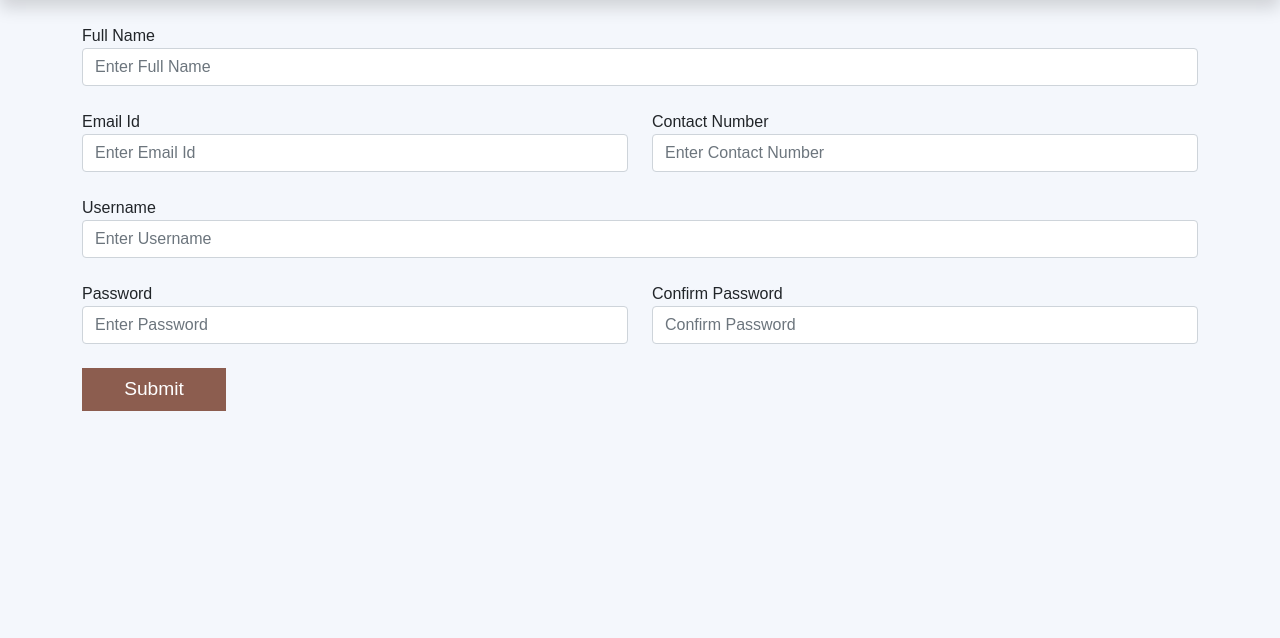
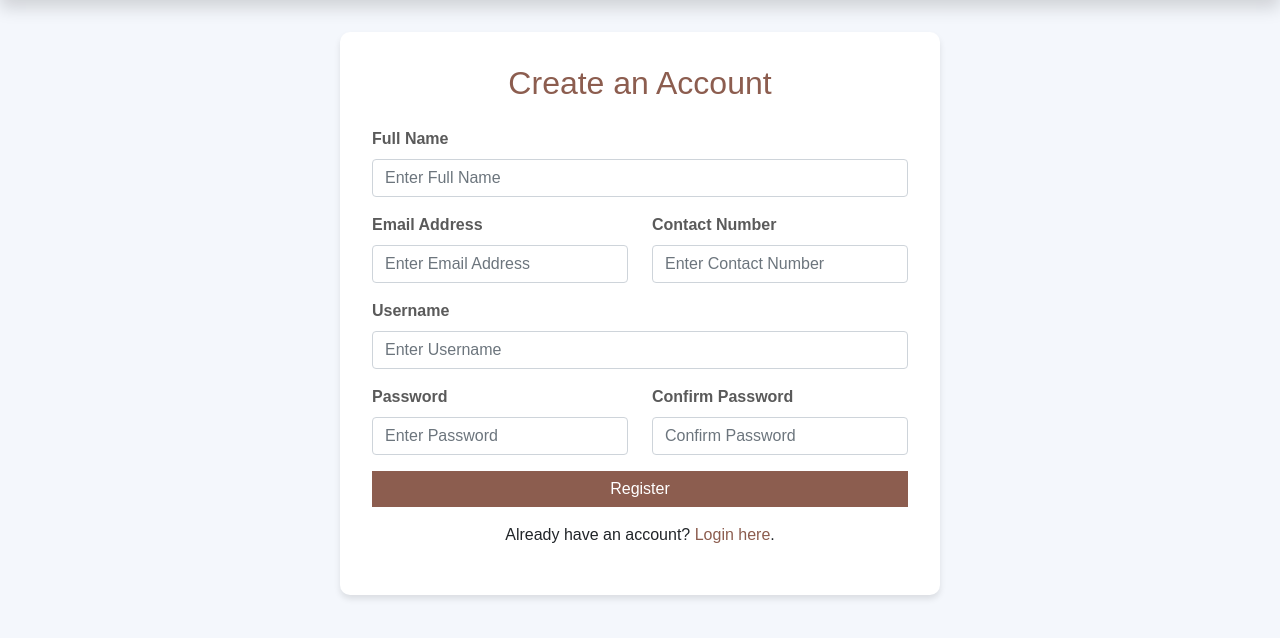
Before and after one commit to Brianfadi/Ecommerce, a Django app: page /register/ in a window 1280 px wide. Shown: the part 69-707 px from the top of the page. Run offline with Django 5.2, Linux system fonts and the light colour scheme.

Commit message:
Modified some html files to enhance system operations

```diff
--- a/shop/templates/shop/register.html
+++ b/shop/templates/shop/register.html
@@ -3,56 +3,92 @@
 {% block title %} Register {% endblock %}
 
 {% block css %}
+<style>
+    body {
+        background-color: #f8f9fa;
+    }
+
+    .register-form {
+        max-width: 600px;
+        margin: 2rem auto;
+        background: white;
+        border-radius: 10px;
+        box-shadow: 0px 4px 6px rgba(0, 0, 0, 0.1);
+        padding: 2rem;
+    }
+
+    .form-label {
+        font-weight: bold;
+        color: #5a5a5a;
+    }
+
+    .btn-submit {
+        background-color: #8c5d4f;
+        color: white;
+        font-size: 1rem;
+        border: none;
+        transition: background-color 0.3s ease;
+    }
+
+    .btn-submit:hover {
+        background-color: #6f4538;
+    }
+</style>
 {% endblock %}
+
 {% block body %}
-<form class="container mt-4" method="POST">
+<div class="register-form">
+    <h2 class="text-center mb-4" style="color: #8c5d4f;">Create an Account</h2>
+    <form method="POST">
         {% csrf_token %}
-
-    <div class="row">
-        <div class="form-group col-md-12">
-            <label>Full Name</label>
+        <div class="mb-3">
+            <label for="full_name" class="form-label">Full Name</label>
             <input type="text" class="form-control" name="full_name" id="full_name" placeholder="Enter Full Name" required>
         </div>
+
+        <div class="row mb-3">
+            <div class="col-md-6">
+                <label for="email" class="form-label">Email Address</label>
+                <input type="email" class="form-control" name="email" id="email" placeholder="Enter Email Address" required>
             </div>
-
-    <div class="row mt-4">
-        <div class="form-group col-md-6">
-            <label>Email Id</label>
-            <input type="email" class="form-control" name="email" id="email" placeholder="Enter Email Id" required>
-        </div>
-        <div class="form-group col-md-6">
-            <label>Contact Number</label>
+            <div class="col-md-6">
+                <label for="phone_number" class="form-label">Contact Number</label>
                 <input type="tel" class="form-control" name="phone_number" id="phone_number" placeholder="Enter Contact Number" required>
             </div>
         </div>
 
-    <div class="row mt-4">
-        <div class="form-group col-md-12">
-            <label>Username</label>
+        <div class="mb-3">
+            <label for="username" class="form-label">Username</label>
             <input type="text" class="form-control" name="username" id="username" placeholder="Enter Username" required>
         </div>
-    </div>
 
-    <div class="row mt-4">
-        <div class="form-group col-md-6">
-            <label>Password</label>
+        <div class="row mb-3">
+            <div class="col-md-6">
+                <label for="password1" class="form-label">Password</label>
                 <input type="password" class="form-control" name="password1" id="password1" placeholder="Enter Password" required>
             </div>
-        <div class="form-group col-md-6">
-            <label>Confirm Password</label>
+            <div class="col-md-6">
+                <label for="password2" class="form-label">Confirm Password</label>
                 <input type="password" class="form-control" name="password2" id="password2" placeholder="Confirm Password" required>
             </div>
         </div>
 
+        <div class="d-grid">
+            <button type="submit" class="btn btn-submit">Register</button>
+        </div>
+    </form>
 
-    <input type="submit" value="Submit" class="btn mt-4" style="background-color: #8c5d4f; color: white; font-size: larger; width: 9rem;">
-</form>
+    <p class="text-center mt-3">
+        Already have an account? <a href="{% url 'login' %}" style="color: #8c5d4f; text-decoration: none;">Login here</a>.
+    </p>
+</div>
 {% endblock %}
+
 {% block js %}
 <script>
     {% if alert %}
     alert("Passwords do not match each other");
-document.location = "/register"
+    document.location = "/register";
     {% endif %}
 </script>
 {% endblock %}
--- a/shop/utility.py
+++ b/shop/utility.py
@@ -6,6 +6,7 @@ CONSUMER_SECRET = "Ph6DqDN8q5N7EMqFQIc8nKq1yrum4GYdmgkKsXAT8hXBMPQgIEfuvNxgqTkWp
 BASE_URL = "https://sandbox.safaricom.co.ke"
 SHORTCODE = "174379"
 PASSKEY = "bfb279f9aa9bdbcf158e97dd71a467cd2e0c893059b10f78e6b72ada1ed2c919"
+
 
 
 # Optional: Add utility functions for generating tokens, handling requests, etc.
--- a/shop/views.py
+++ b/shop/views.py
@@ -344,8 +344,7 @@ def stk_push(request):
             amount=amount,
             status="Pending",
             description="Awaiting status result",
-            name=name,
-            email=email,
+
         )
 
         access_token = generate_access_token()
@@ -386,5 +385,3 @@ def stk_push(request):
 def waiting_page(request, transaction_id):
     transaction = Transaction.objects.get(id=transaction_id)
     return render(request, 'shop/waiting.html', {'transaction_id': transaction_id})
-
-# TODO : IMPLEMENT CALLBACK PROCESS HERE i.e. GET RESULTS OF PAYMENT FROM THE REQUEST MADE ABOVE
--- a/shoppingsystem/settings.py
+++ b/shoppingsystem/settings.py
@@ -40,6 +40,7 @@ INSTALLED_APPS = [
     'django.contrib.staticfiles',
     'shop',
     'django.contrib.humanize',
+
 ]
 
 MIDDLEWARE = [
```
Also changed, not shown: shop/models.py (+2 -8 lines), shop/templates/shop/layout.html (+4 -4 lines), shop/templates/shop/mpindex.html (+46 -36 lines), shop/templates/shop/product_view.html (+113 -33 lines), shop/templates/shop/waiting.html (+9 -24 lines), db.sqlite3, shop/migrations/0002_remove_transaction_email_remove_transaction_name.py (added), static/media/MPESA.png (added), static/media/mpesa-logo.png (added). Lines whose indentation alone changed are shown as unchanged.
